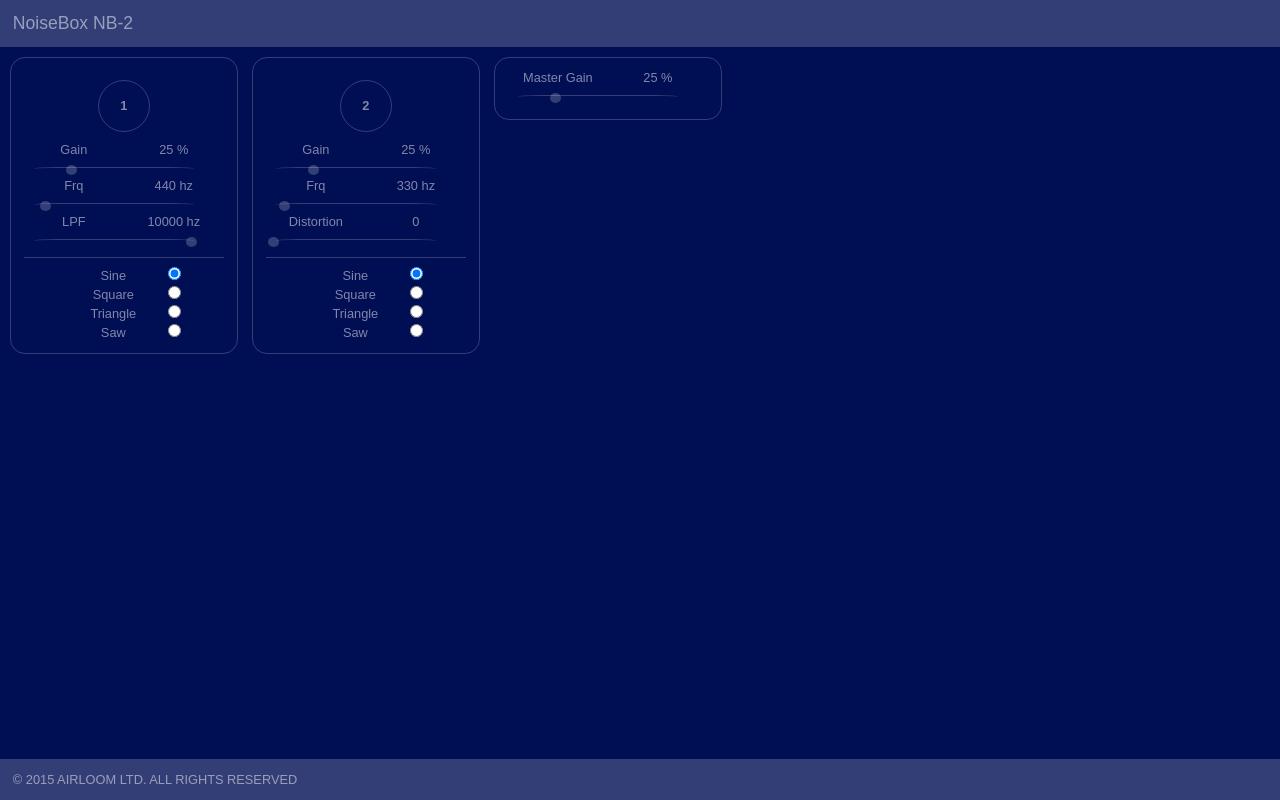
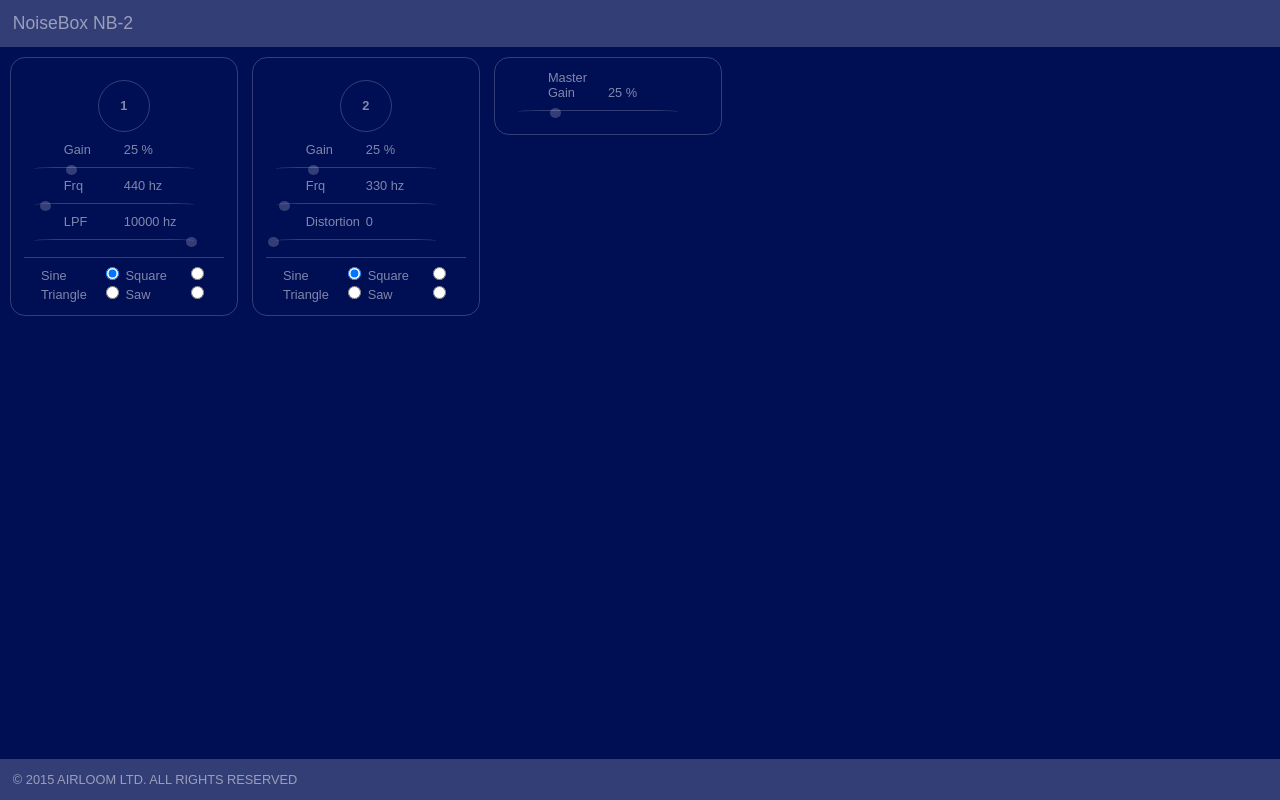
Before and after one commit to APriceDev/sandbocks, a plain HTML site: page soundlab/noisebox/nb-2/index.html in a window 1280 px wide. Drawn offline with Linux system fonts and the light colour scheme.

Commit message:
further tweakes to css

```diff
--- a/soundlab/noisebox/nb-2/css/base.css
+++ b/soundlab/noisebox/nb-2/css/base.css
@@ -38,7 +38,8 @@ hr{
 
 label, span{
     display: inline-block;
-    width: 100px;
+    width: 60px;
+    text-align: left;
 }
 
 .rack{
```
